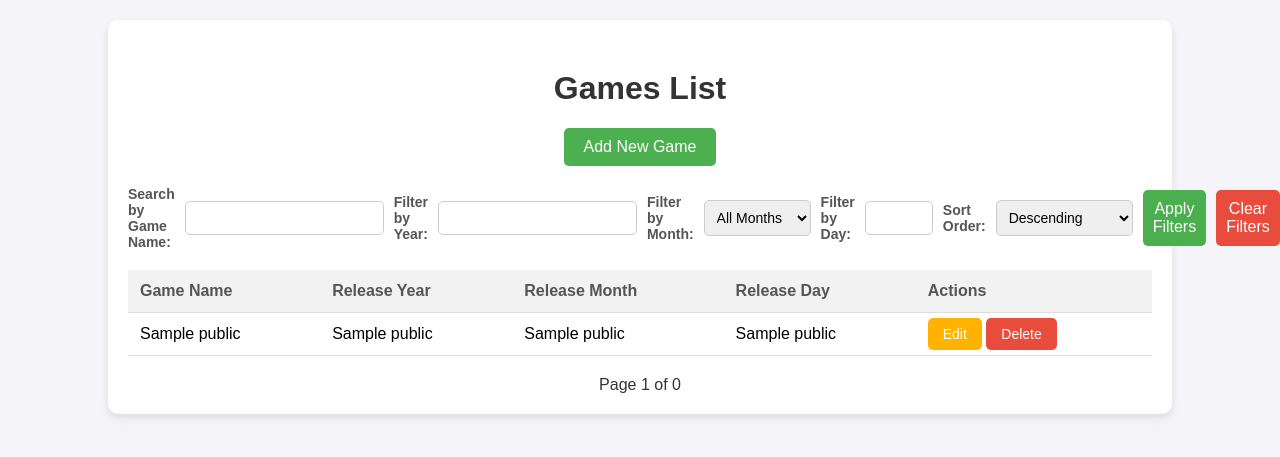
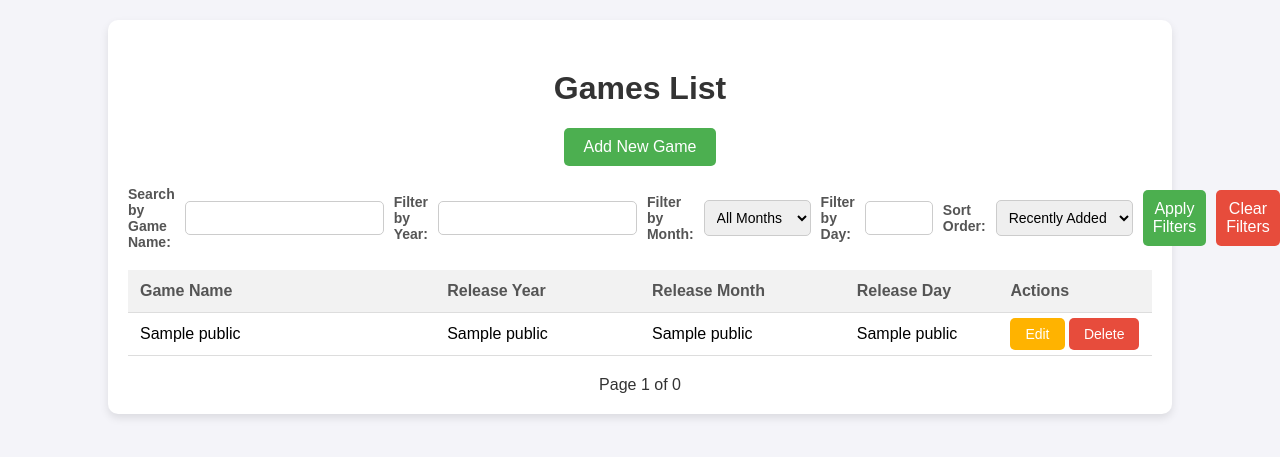
Before and after one commit to AngGermaine/transaction-management, a Flask app: page / in a window 1280 px wide. Shown: the top 457 px of the page. Run offline with Flask 3, Linux system fonts and the light colour scheme; a database or web service that is not in the repository returns one stand-in record (values such as "Sample title"); data that the repository does not hold is empty; some libraries are stand-ins or nearby versions.

Commit message:
fixed spacing n stuff also made recently added as default

```diff
--- a/app.py
+++ b/app.py
@@ -27,11 +27,11 @@ def index():
     year_filter = request.args.get('year', None)
     month_filter = request.args.get('month', None)  # Get month filter
     day_filter = request.args.get('day', None)  # Get day filter
-    sort_order = request.args.get('sort', 'desc')
+    sort_order = request.args.get('sort', 'id_desc')  # Default sort by 'id_desc'
 
     # Build SQL query with filters and pagination
     query = "SELECT * FROM Public.games WHERE game_name ILIKE %s"
-    params = [f"%{search_query}%"]
+    params = [f"%{search_query}%"]  # Using ILIKE for case-insensitive search
 
     if year_filter:
         query += " AND release_year = %s"
@@ -47,7 +47,7 @@ def index():
 
     # Add sorting logic based on the sort order
     if sort_order == 'id_desc':
-        query += " ORDER BY id DESC"  # Sort by ID in descending order
+        query += " ORDER BY id DESC"  # Sort by ID in descending order (recently added first)
     else:
         query += f" ORDER BY release_year {sort_order}, release_month {sort_order}, release_day {sort_order}"
 
--- a/templates/index.html
+++ b/templates/index.html
@@ -117,6 +117,27 @@
             background-color: #f2f2f2;
             font-weight: bold;
             color: #555;
+        }
+
+                /* Set fixed widths for the columns */
+        th:nth-child(1), td:nth-child(1) {
+            width: 30%; /* Adjust as needed */
+        }
+
+        th:nth-child(2), td:nth-child(2) {
+            width: 20%; /* Adjust as needed */
+        }
+
+        th:nth-child(3), td:nth-child(3) {
+            width: 20%; /* Adjust as needed */
+        }
+
+        th:nth-child(4), td:nth-child(4) {
+            width: 15%; /* Adjust as needed */
+        }
+
+        th:nth-child(5), td:nth-child(5) {
+            width: 15%; /* Adjust as needed */
         }
 
         tr:nth-child(even) {
```
